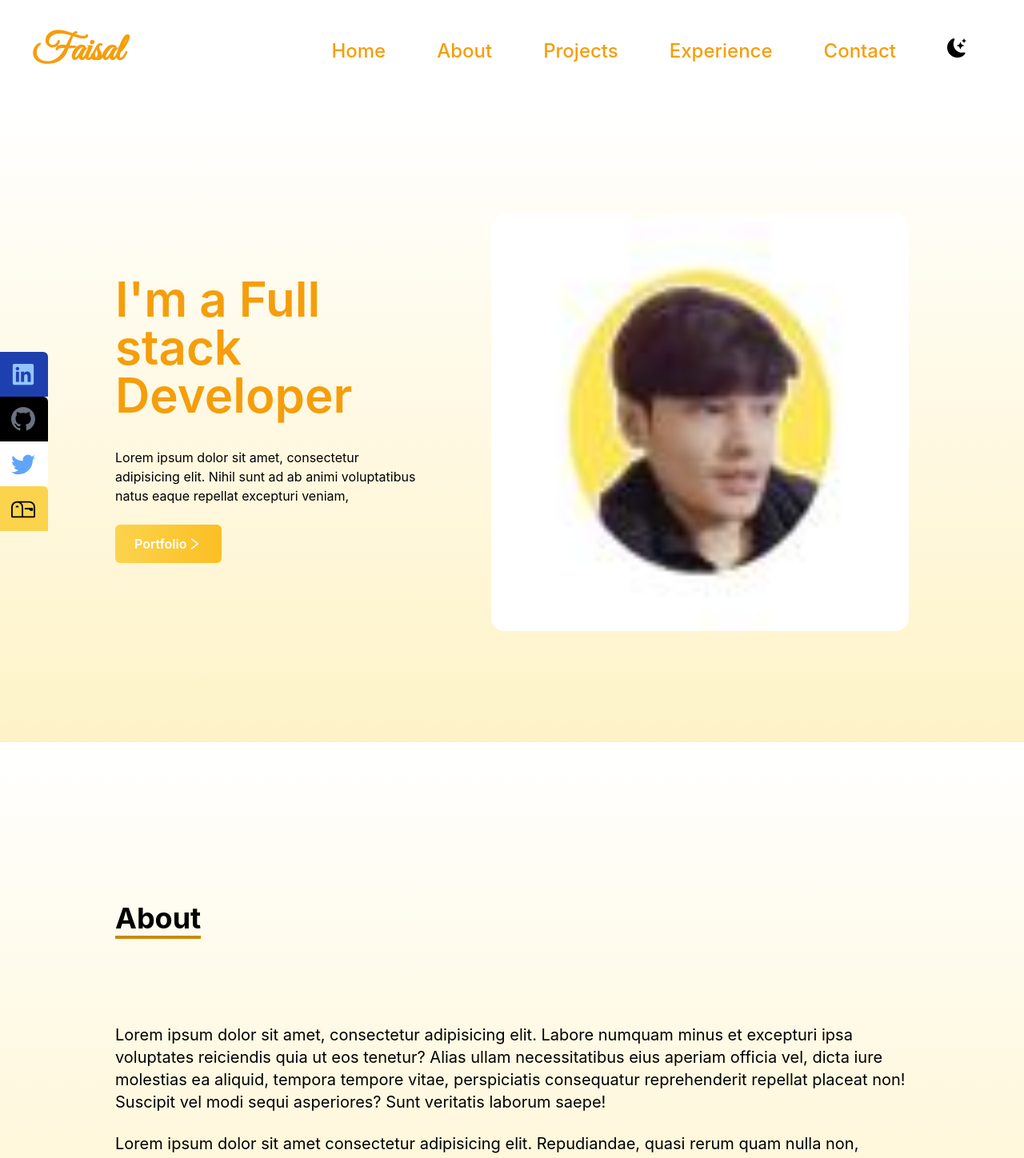
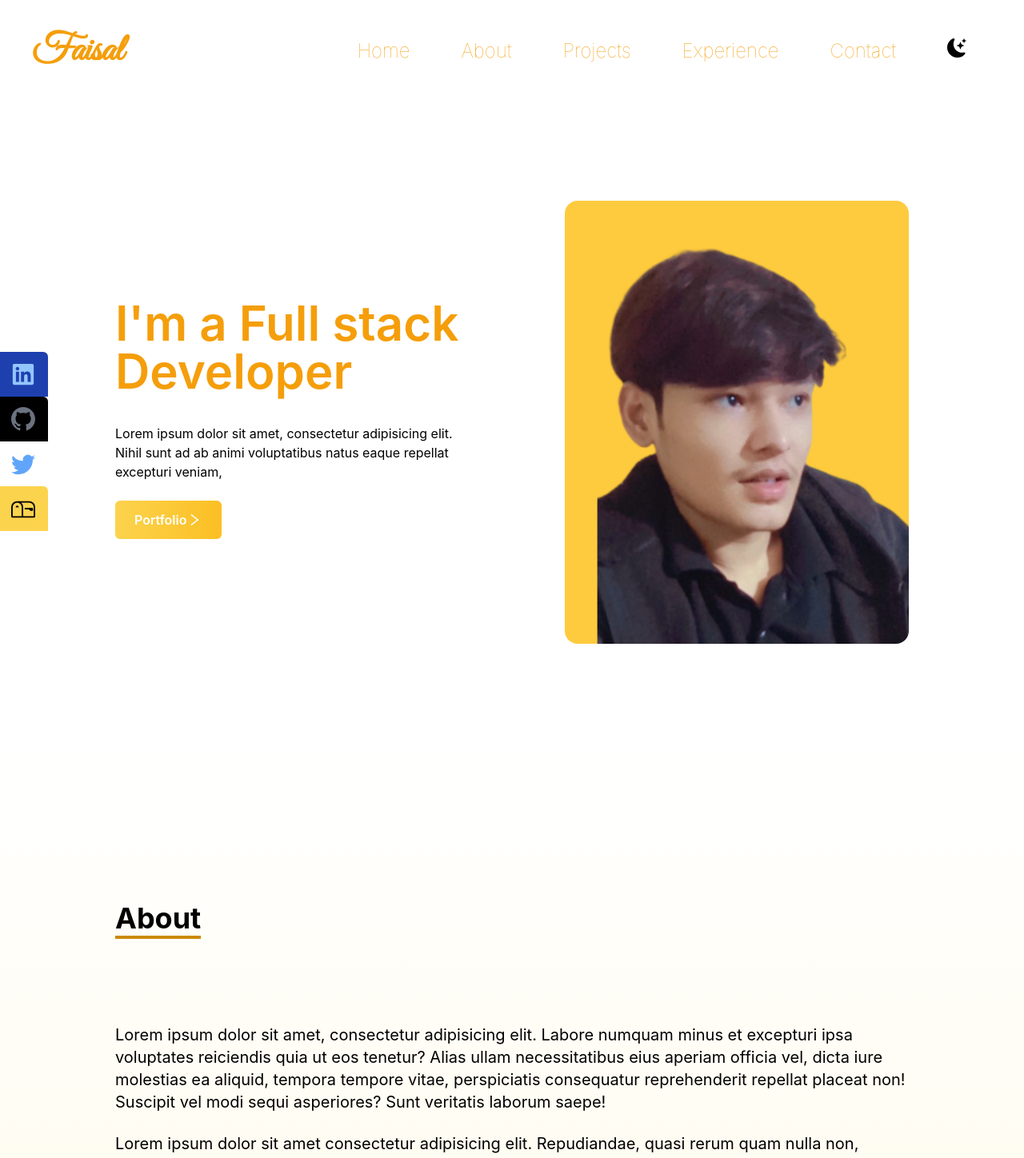
Before and after one commit to MohdFaisalBidda/mohdfaisalbidda.github.io, a React (Create React App) app: page / in a window 1280 px wide. Shown: the top 1448 px of the page at 80% size. Built offline with nearby package versions, Linux system fonts and the light colour scheme; a web font is replaced by a local one.

Commit message:
Fixed the key prop error and minor darkMode change

```diff
--- a/src/Components/About.tsx
+++ b/src/Components/About.tsx
@@ -4,8 +4,8 @@ function About() {
 
   return (
     <>
-      <div  className="w-full h-screen bg-gradient-to-b from-white to-amber-100 text-black dark:bg-slate-900">
-        <div className=" max-w-screen-lg p-4 mx-auto flex flex-col justify-center w-full h-full dark:bg-slate-800">
+      <div  className="w-full h-screen text-black dark:bg-slate-700 bg-gradient-to-b from-white to-amber-50">
+        <div className=" max-w-screen-lg p-4 mx-auto flex flex-col justify-center w-full h-full">
           <div className="pb-8">
             <p className='text-4xl font-bold inline border-b-4 border-yellow-600'>About</p>
           </div>
--- a/src/Components/Contact.tsx
+++ b/src/Components/Contact.tsx
@@ -3,8 +3,8 @@ import React from 'react'
 function Contact() {
     return (
         <>
-            <div className=" w-full h-screen">
-                <div className=" max-w-screen-lg mx-auto flex flex-col justify-center  h-full p-4">
+            <div className=" w-full h-screen dark:bg-slate-600 bg-gradient-to-t from-white to-amber-50">
+                <div className=" max-w-screen-lg mx-auto flex flex-col justify-center  h-full p-6">
 
                     <div className="mb-10">
                         <p className='text-4xl border-b-4 inline border-amber-700'>Contact</p>
--- a/src/Components/Experience.tsx
+++ b/src/Components/Experience.tsx
@@ -43,7 +43,7 @@ function Experience() {
     ]
 
     return (
-        <div className=' w-full h-screen bg-gradient-to-b from-white to-amber-100'>
+        <div className=' w-full h-screen dark:bg-slate-500'>
             <div className=" max-w-screen-lg mx-auto p-4 flex flex-col justify-center w-full h-full text-black">
                 <div>
                     <p className='text-4xl font-bold border-b-4 inline border-amber-700 px-2 '>Experience</p>
@@ -52,14 +52,15 @@ function Experience() {
 
                 <div className=" w-full grid grid-cols-2 sm:grid-cols-3 gap-8 text-center py-8 px-12 sm:px-0">
 
-                    {techs.map(({id, src, title, style }) => {
+                    {
+                    React.Children.toArray(techs.map(({id, src, title, style }) => {
                         return <>
                             <div key={id} className={`shadow-md hover:scale-105 duration-500 py-2 rounded-lg ${style}`}>
                                 <img  src={src} alt="" className='w-28 mx-auto' />
                                 <p className='mt-4'>{title}</p>
                             </div>
                         </>
-                    })}
+                    }))}
 
                 </div>
             </div>
--- a/src/Components/Home.tsx
+++ b/src/Components/Home.tsx
@@ -1,12 +1,12 @@
 import React from 'react'
 import {AiOutlineRight} from "react-icons/ai";
-import Hero from '../assets/profile.jpg'
+import Hero from '../assets/hero.png'
 
 function Home() {
     return (
         <>
-            <div className=" h-screen w-full bg-gradient-to-b from-white to-amber-100">
-                <div className=" max-w-screen-lg mx-auto flex flex-col items-center justify-center h-full px-4 md:flex-row dark:bg-slate-800">
+            <div className=" h-screen w-full dark:bg-slate-800">
+                <div className=" max-w-screen-lg mx-auto flex flex-col items-center justify-center h-full px-4 md:flex-row ">
                     <div className="my-8">
                         <h2 className=' text-5xl sm:text-6xl font-semibold text-amber-500 pb-5'>I'm a Full stack Developer</h2>
                         <p className=' text-md py-4 max-w-md'>Lorem ipsum dolor sit amet, consectetur adipisicing elit. Nihil sunt ad ab animi voluptatibus natus eaque repellat excepturi veniam,  </p>
@@ -19,7 +19,7 @@ function Home() {
                         </div>
                     </div>
 
-                <div className=" rounded-xl mx-auto w-2/3 md:w-full lg:ml-20">
+                <div className=" rounded-xl mx-auto w-2/3 lg:ml-20">
                     <img src={Hero} alt=""  className=' rounded-2xl mx-auto w-full md:w-full'/>
                 </div>
 
--- a/src/Components/NavBar.tsx
+++ b/src/Components/NavBar.tsx
@@ -1,37 +1,37 @@
 import React, { useState } from 'react'
 import { BsMoonStarsFill } from 'react-icons/bs'
 import { FaBars, FaTimes } from 'react-icons/fa'
+import {BsSun} from 'react-icons/bs'
 
-function NavBar(props:any) {
+function NavBar(props: any) {
     const [nav, setNav] = useState(false);
-
 
 
 
     const lists = [
         {
-            id: "1",
+            id: 1,
             link: "Home",
         },
         {
-            id: "2",
+            id: 2,
             link: "About",
         },
         {
-            id: "3",
+            id: 3,
             link: "Projects",
         },
         {
-            id: "4",
+            id: 4,
             link: "Experience",
         },
         {
-            id: "5",
+            id: 5,
             link: "Contact",
         }
         ,
         {
-            id: "6",
+            id: 6,
             link: <BsMoonStarsFill className='text-black dark:text-blue-900' onClick={props.handleTheme}/>,
         }
     ]
@@ -44,25 +44,27 @@ function NavBar(props:any) {
                 </div>
 
                 <ul className='hidden lg:flex'>
-                    {lists.map(({id,link}) => {
+
+                    {
+                    React.Children.toArray(lists.map((list) => {
                         return <>
-                            <li key={id} className='px-8 cursor-pointer capitalize font-medium text-amber-500 hover:scale-105 duration-200 text-2xl'>{link}</li>
+                            <div key={list.id}>
+                                <li className='px-8 cursor-pointer capitalize font-thin text-amber-500 hover:scale-105 duration-200 text-2xl'>{list.link}</li>
+                            </div>
                         </>
-                    })}
+                    }))}
                 </ul>
 
 
                 <div onClick={() => setNav(!nav)} className="cursor-pointer pr-4 z-10 lg:hidden">
-                    {nav ? <FaTimes className=' dark:text-blue-900' size={25} /> : <FaBars size={25} className=' dark:text-blue-900'/>}
+                    {nav ? <FaTimes className=' dark:text-blue-900' size={25} /> : <FaBars size={25} className=' dark:text-blue-900' />}
                 </div>
 
-                {nav && <ul className='flex flex-col justify-center items-center absolute top-0 left-0 w-full h-screen bg-amber-600 bg-opacity-50  text-black transition-all duration-200'>
+                {nav && <ul className='flex flex-col justify-center items-center absolute top-0 left-0 w-full h-screen bg-amber-600 bg-opacity-50  text-black transition-all duration-200 dark:bg-slate-600 dark:bg-opacity-80'>
 
-                    {lists.map(({id,link}) => {
-                        console.log(id);
-
+                    {lists.map((list) => {
                         return <>
-                            <li key={id} className='px-4 cursor-pointer capitalize font-medium  hover:scale-105 duration-200 py-6 text-4xl'>{link}</li>
+                            <li key={list.id} className='px-4 cursor-pointer capitalize font-medium  hover:scale-105 duration-200 py-6 text-4xl'>{list.link}</li>
                         </>
                     })}
 
--- a/src/Components/Projects.tsx
+++ b/src/Components/Projects.tsx
@@ -38,15 +38,15 @@ function Projects() {
     ]
     return (
         <>
-            <div className='w-full min-h-screen'>
-                <div className=" max-w-screen-lg p-4 mx-auto flex flex-col justify-center w-full h-full dark:bg-slate-800">
+            <div className='w-full min-h-screen  dark:bg-slate-800 bg-gradient-to-b from-white to-amber-50'>
+                <div className=" max-w-screen-lg p-4 mx-auto flex flex-col justify-center w-full h-full my-10">
                     <div className="pb-8">
                         <p className='text-4xl font-bold inline border-b-4 border-amber-600'>Projects</p>
                         <p className='py-6'>Here is some of my work.</p>
                     </div>
 
                     <div className="grid sm:grid-cols-2 md:grid-cols-3 gap-10 sm:px-0 justify-center ">
-                        {lists.map((list,index) => {
+                        {React.Children.toArray(lists.map((list,index) => {
                             return <>
                                 <div key={index} className="shadow-[0_3px_10px_rgb(0,0,0,0.2)] rounded-xl items-center justify-center">
                                     {/* <BsGithub className='text-8xl'/> */} <img src={list.src} className='duration-200 hover:scale-105' alt="" />
@@ -57,11 +57,12 @@ function Projects() {
                                 </div>
 
                             </>
-                        })}
+                        }))}
                     </div>
 
                 </div>
             </div>
+
         </>
     )
 }
--- a/src/Components/SocialLinks.tsx
+++ b/src/Components/SocialLinks.tsx
@@ -41,10 +41,10 @@ function SocialLinks() {
         <>
             <div className="flex flex-col top-[55%] left-0 fixed max-lg:hidden">
                 <ul>
-                    {links.map(({id,child,href,style})=> {
+                    { links.map(({ id, child, href, style }) => {
                         return <>
                             <li key={id} className={`flex justify-between items-center w-40 h-14 px-4 ml-[-100px] hover:ml-[-10px] hover:rounded-md duration-200 bg-amber-300 ${style}`}>
-                                <a  href={href} target="_blank"
+                                <a href={href} target="_blank"
                                     className='flex justify-between items-center w-full font-bold'
                                 >
                                     <>
```
Also changed, not shown: src/assets/hero.png (added), src/assets/profile.jpg (deleted).
